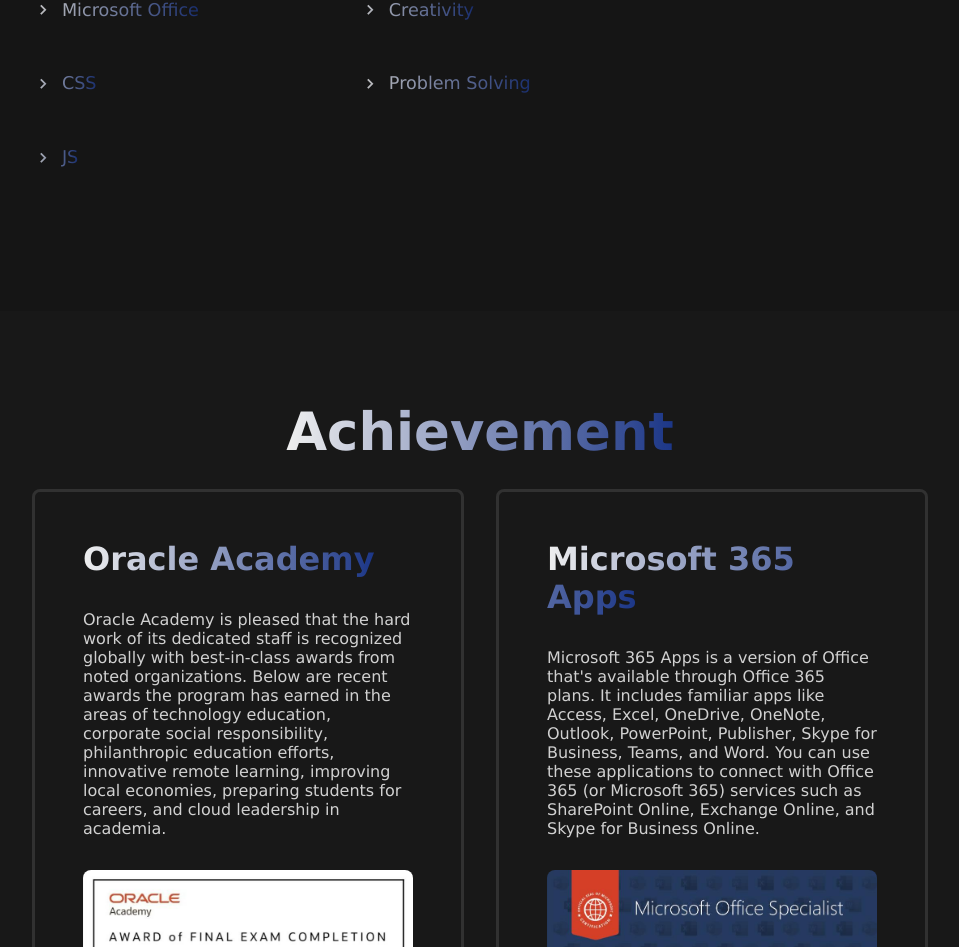
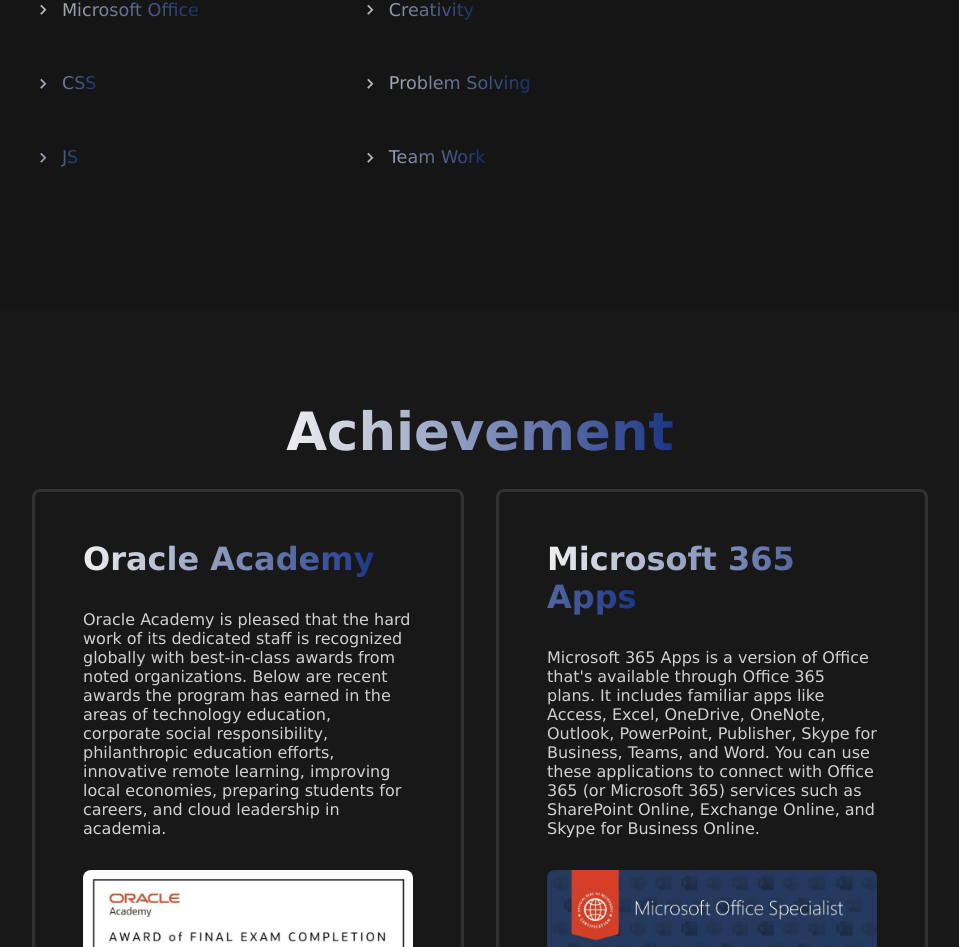
Before and after one commit to Dimascrr/Dimascrr.github.io, a plain HTML site: page index.html in a window 1280 px wide. Shown: the part 1289-2236 px from the top of the page, without its empty margins (160-1119 px from the left). Drawn offline with nearby package versions, Linux system fonts and the light colour scheme.

Commit message:
skill update

```diff
--- a/index.html
+++ b/index.html
@@ -67,6 +67,9 @@
                     </li>
                     <li>
                         <span><i class='bx bx-chevron-right'></i> Problem Solving</span>
+                    </li>
+                    <li>
+                        <span><i class='bx bx-chevron-right'></i> Team Work</span>
                     </li>
                 </ul>
 
```
